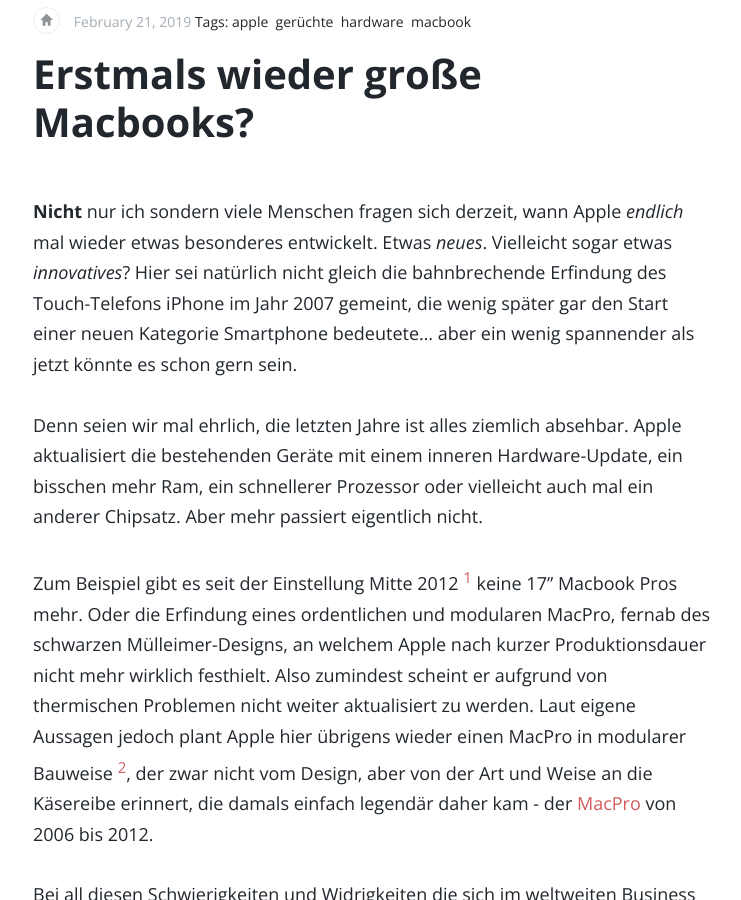
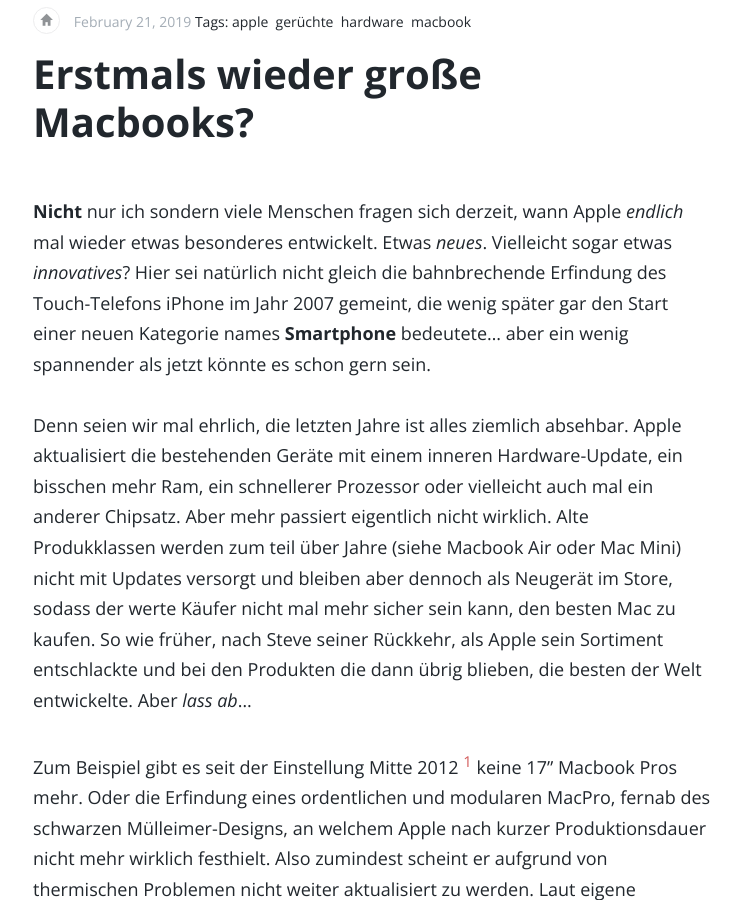
Before and after one commit to thafaker/apfelhammer.de, a Jekyll site: the page built from _posts/2019-02-21-2019-xx-xx-name-md.md, in a window 1280 px wide and 900 px high, scrolled down 587 px. Shown: the whole window, without its empty margins (267-1008 px from the left). Built offline with Jekyll 4.4.1, drawn with Linux system fonts in a browser that asks for light colours; our own code applies the rules of GitHub Pages for plain Markdown files; comment, search, counter and statistics services are not loaded.

Commit message:
Update from Forestry.io thafaker@gmx.net updated _posts/2019-02-21-2019-xx-xx-name-md.md

```diff
--- a/_posts/2019-02-21-2019-xx-xx-name-md.md
+++ b/_posts/2019-02-21-2019-xx-xx-name-md.md
@@ -10,9 +10,9 @@
 date: 2019-02-21 12:20:10 +0100
 
 ---
-**Nicht** nur ich sondern viele Menschen fragen sich derzeit, wann Apple _endlich_ mal wieder etwas besonderes entwickelt. Etwas _neues_. Vielleicht sogar etwas _innovatives_? Hier sei natürlich nicht gleich die bahnbrechende Erfindung des Touch-Telefons iPhone im Jahr 2007 gemeint, die wenig später gar den Start einer neuen Kategorie Smartphone bedeutete... aber ein wenig spannender als jetzt könnte es schon gern sein. <!--more-->
+**Nicht** nur ich sondern viele Menschen fragen sich derzeit, wann Apple _endlich_ mal wieder etwas besonderes entwickelt. Etwas _neues_. Vielleicht sogar etwas _innovatives_? Hier sei natürlich nicht gleich die bahnbrechende Erfindung des Touch-Telefons iPhone im Jahr 2007 gemeint, die wenig später gar den Start einer neuen Kategorie names **Smartphone** bedeutete... aber ein wenig spannender als jetzt könnte es schon gern sein. <!--more-->
 
-Denn seien wir mal ehrlich, die letzten Jahre ist alles ziemlich absehbar. Apple aktualisiert die bestehenden Geräte mit einem inneren Hardware-Update, ein bisschen mehr Ram, ein schnellerer Prozessor oder vielleicht auch mal ein anderer Chipsatz. Aber mehr passiert eigentlich nicht.
+Denn seien wir mal ehrlich, die letzten Jahre ist alles ziemlich absehbar. Apple aktualisiert die bestehenden Geräte mit einem inneren Hardware-Update, ein bisschen mehr Ram, ein schnellerer Prozessor oder vielleicht auch mal ein anderer Chipsatz. Aber mehr passiert eigentlich nicht wirklich. Alte Produkklassen werden zum teil über Jahre (siehe Macbook Air oder Mac Mini) nicht mit Updates versorgt und bleiben aber dennoch als Neugerät im Store, sodass der werte Käufer nicht mal mehr sicher sein kann, den besten Mac zu kaufen. So wie früher, nach Steve seiner Rückkehr, als Apple sein Sortiment entschlackte und bei den Produkten die dann übrig blieben, die besten der Welt entwickelte. Aber *lass ab*...
 
 Zum Beispiel gibt es seit der Einstellung Mitte 2012 [^1] keine 17" Macbook Pros mehr. Oder die Erfindung eines ordentlichen und modularen MacPro, fernab des schwarzen Mülleimer-Designs, an welchem Apple nach kurzer Produktionsdauer nicht mehr wirklich festhielt. Also zumindest scheint er aufgrund von thermischen Problemen nicht weiter aktualisiert zu werden.
 Laut eigene Aussagen jedoch plant Apple hier übrigens wieder einen MacPro in modularer Bauweise [^2], der zwar nicht vom Design, aber von der Art und Weise an die Käsereibe erinnert, die damals einfach legendär daher kam - der [MacPro](/2019/02/03/Mac-Pro/) von 2006 bis 2012.
```
